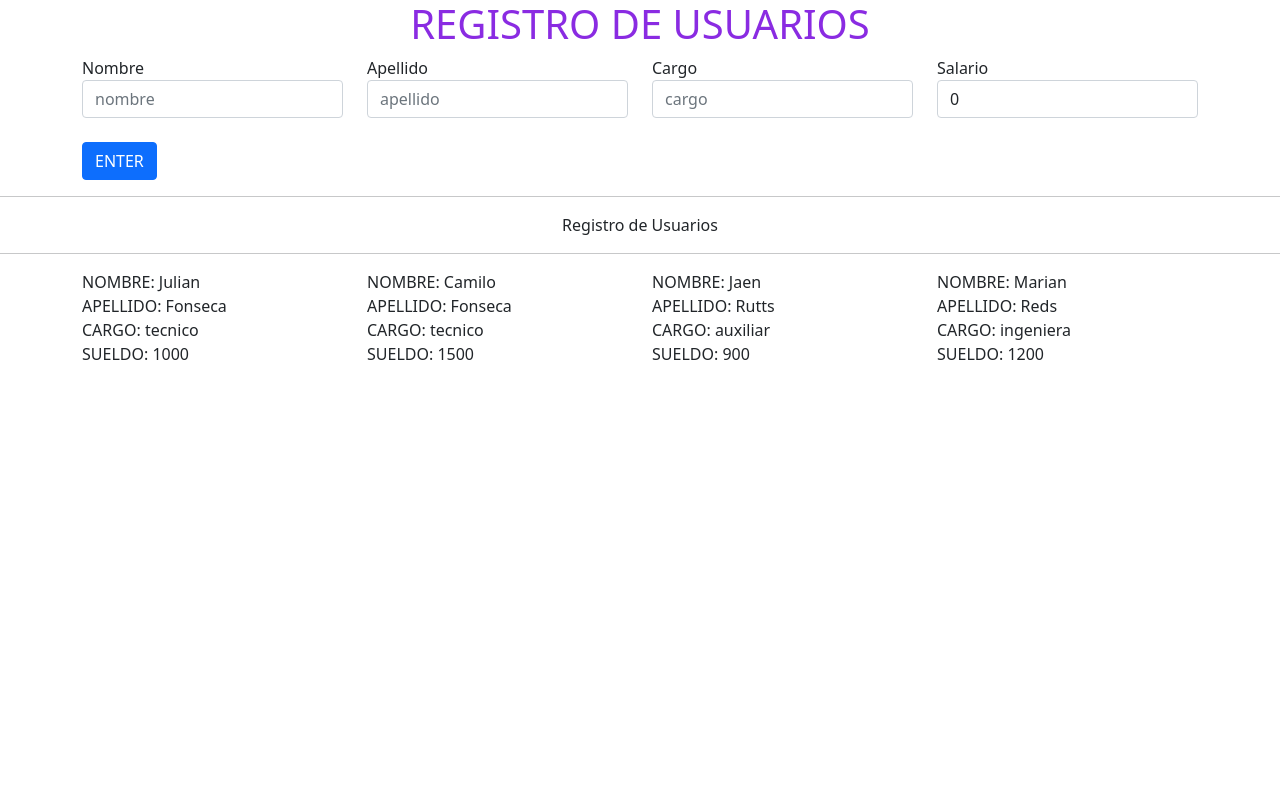
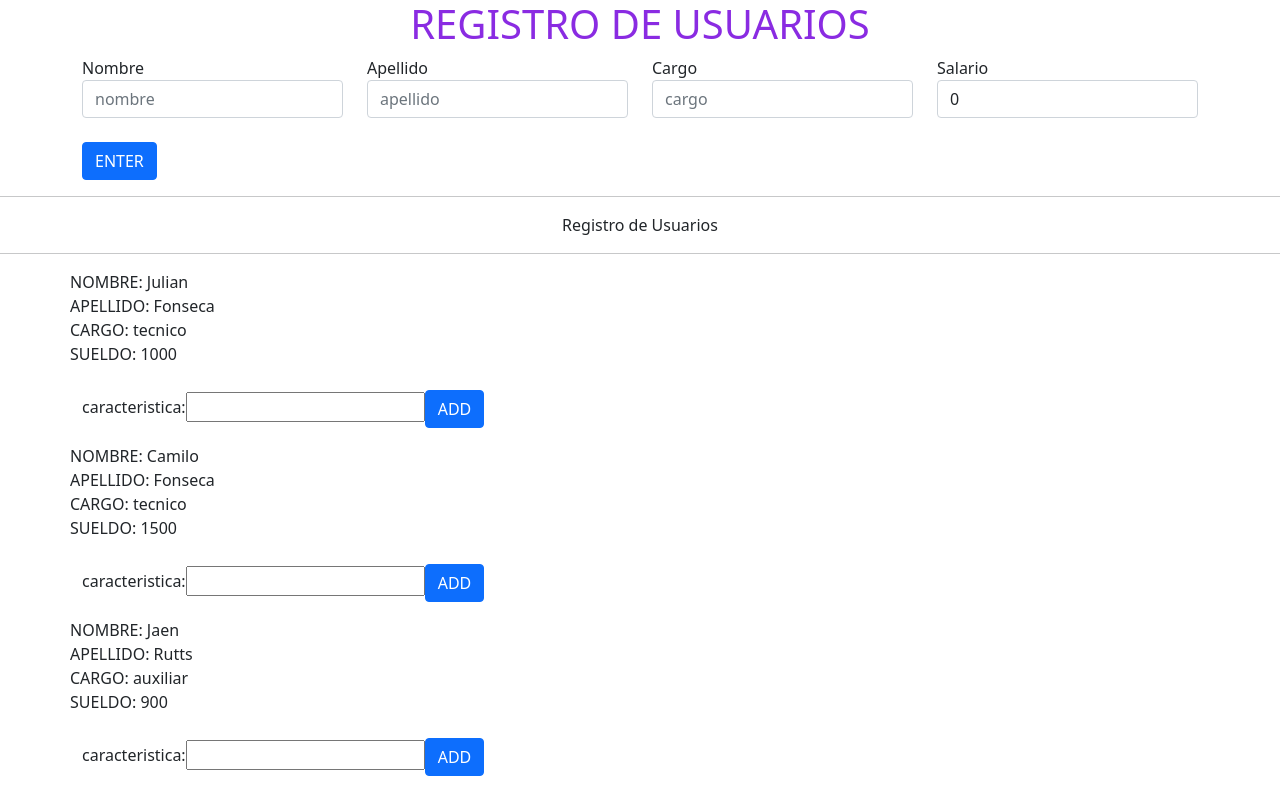
Before and after one commit to muskafons/myApp, an Angular app: page / in a window 1280 px wide. Shown: the top 796 px of the page. Built offline with nearby package versions, Linux system fonts and the light colour scheme.

Commit message:
comunicacion entre componentes

```diff
--- a/src/app/app.component.html
+++ b/src/app/app.component.html
@@ -64,18 +64,10 @@
 </div>
 
 <hr />
-<div class="col" style="text-align: center;">{{ mensaje }}</div>
+<div class="col" style="text-align: center">{{ mensaje }}</div>
 <hr />
 
-<div class="container">
-  <div class="row">
-    <div class="col-md-3" *ngFor="let empleado of empleados">
-      NOMBRE: {{ empleado.nombre }} <br />
-      APELLIDO: {{ empleado.apellido }} <br />
-      CARGO: {{ empleado.cargo }} <br />
-      SUELDO: {{ empleado.salario }} <br />
+<app-empleado-hijo class="col-md-3" *ngFor="let empleado of empleados" [empleadoToHijo]="empleado">
+</app-empleado-hijo>
 
-      <br />
-    </div>
-  </div>
-</div>
+<hr />
--- a/src/app/app.module.ts
+++ b/src/app/app.module.ts
@@ -4,10 +4,14 @@ import { BrowserModule } from '@angular/platform-browser';
 
 import { AppRoutingModule } from './app-routing.module';
 import { AppComponent } from './app.component';
+import { EmpleadoHijoComponent } from './empleado-hijo/empleado-hijo.component';
+import { EmpleadoHijoCaracteristicasComponent } from './empleado-hijo-caracteristicas/empleado-hijo-caracteristicas.component';
 
 @NgModule({
   declarations: [
-    AppComponent
+    AppComponent,
+    EmpleadoHijoComponent,
+    EmpleadoHijoCaracteristicasComponent
   ],
   imports: [
     BrowserModule,
--- /dev/null
+++ b/src/app/empleado-hijo-caracteristicas/empleado-hijo-caracteristicas.component.html
@@ -0,0 +1,3 @@
+<label>caracteristica:</label>
+<input type="text" #nuevaCaracteristica>
+<button class="btn btn-primary" (click)="agregarCaracteristica(nuevaCaracteristica.value)">ADD</button>
--- /dev/null
+++ b/src/app/empleado-hijo-caracteristicas/empleado-hijo-caracteristicas.component.ts
@@ -0,0 +1,19 @@
+import { Component, OnInit, Output } from '@angular/core';
+import { EventEmitter } from '@angular/core';
+
+@Component({
+  selector: 'app-empleado-hijo-caracteristicas',
+  templateUrl: './empleado-hijo-caracteristicas.component.html',
+  styleUrls: ['./empleado-hijo-caracteristicas.component.css'],
+})
+export class EmpleadoHijoCaracteristicasComponent implements OnInit {
+  @Output() caracteristicasEmpleado = new EventEmitter<string>();
+
+  constructor() {}
+
+  ngOnInit(): void {}
+
+  agregarCaracteristica(value: string) {
+    this.caracteristicasEmpleado.emit(value);
+  }
+}
--- /dev/null
+++ b/src/app/empleado-hijo/empleado-hijo.component.html
@@ -0,0 +1,20 @@
+<div class="container">
+  <div class="row">
+    NOMBRE: {{ empleadoToHijo.nombre }} <br />
+    APELLIDO: {{ empleadoToHijo.apellido }} <br />
+    CARGO: {{ empleadoToHijo.cargo }} <br />
+    SUELDO: {{ empleadoToHijo.salario }} <br />
+
+    <br />
+  </div>
+
+  <app-empleado-hijo-caracteristicas
+    (caracteristicasEmpleado)="addCaracteristica($event)"
+  ></app-empleado-hijo-caracteristicas>
+
+  <ul style="list-style: none">
+    <li *ngFor="let caracteristica of arrayCaracteristica">
+      {{ caracteristica }}
+    </li>
+  </ul>
+</div>
--- /dev/null
+++ b/src/app/empleado-hijo/empleado-hijo.component.ts
@@ -0,0 +1,24 @@
+import { Component, Input, OnInit } from '@angular/core';
+import { Empleado } from '../empleado.modelo';
+
+@Component({
+  selector: 'app-empleado-hijo',
+  templateUrl: './empleado-hijo.component.html',
+  styleUrls: ['./empleado-hijo.component.css'],
+})
+export class EmpleadoHijoComponent implements OnInit {
+  @Input() empleadoToHijo!: Empleado;
+  //Toca quitar la sintaxis estricta en tsconfig.json
+  //Tambien se puede agregar ! para evitar cambiar la configuración de sistaxis estricta
+
+  arrayCaracteristica = [''];
+
+  addCaracteristica(caracteristica: string) {
+    this.arrayCaracteristica.push(caracteristica);
+  }
+
+
+  constructor() {}
+
+  ngOnInit(): void {}
+}
--- a/tsconfig.json
+++ b/tsconfig.json
@@ -2,6 +2,7 @@
 {
   "compileOnSave": false,
   "compilerOptions": {
+    //"strictPropertyInitialization": false,
     "baseUrl": "./",
     "outDir": "./dist/out-tsc",
     "forceConsistentCasingInFileNames": true,
```
Also changed, not shown: src/app/empleado-hijo-caracteristicas/empleado-hijo-caracteristicas.component.css (added), src/app/empleado-hijo/empleado-hijo.component.css (added), 2 other files (tests, documents, lock files or other folders).
